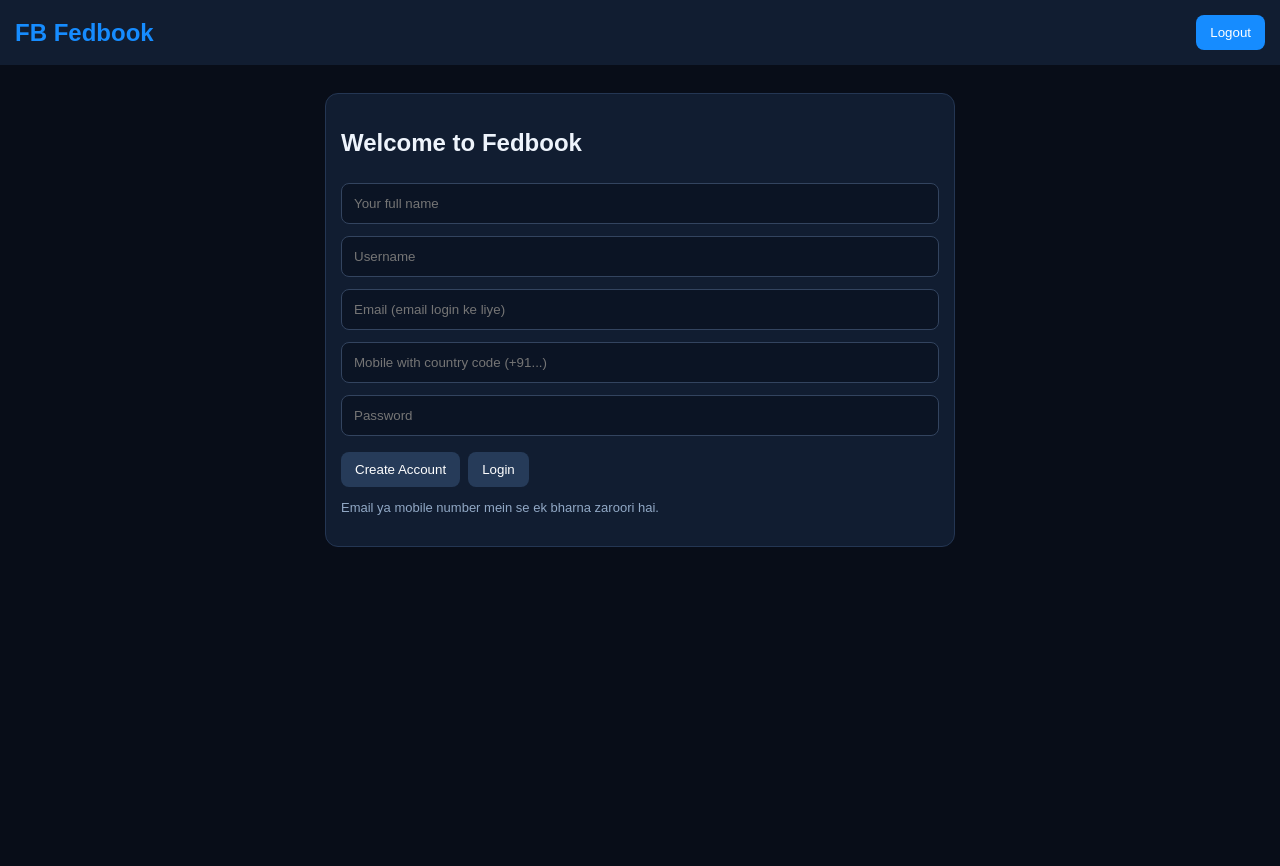
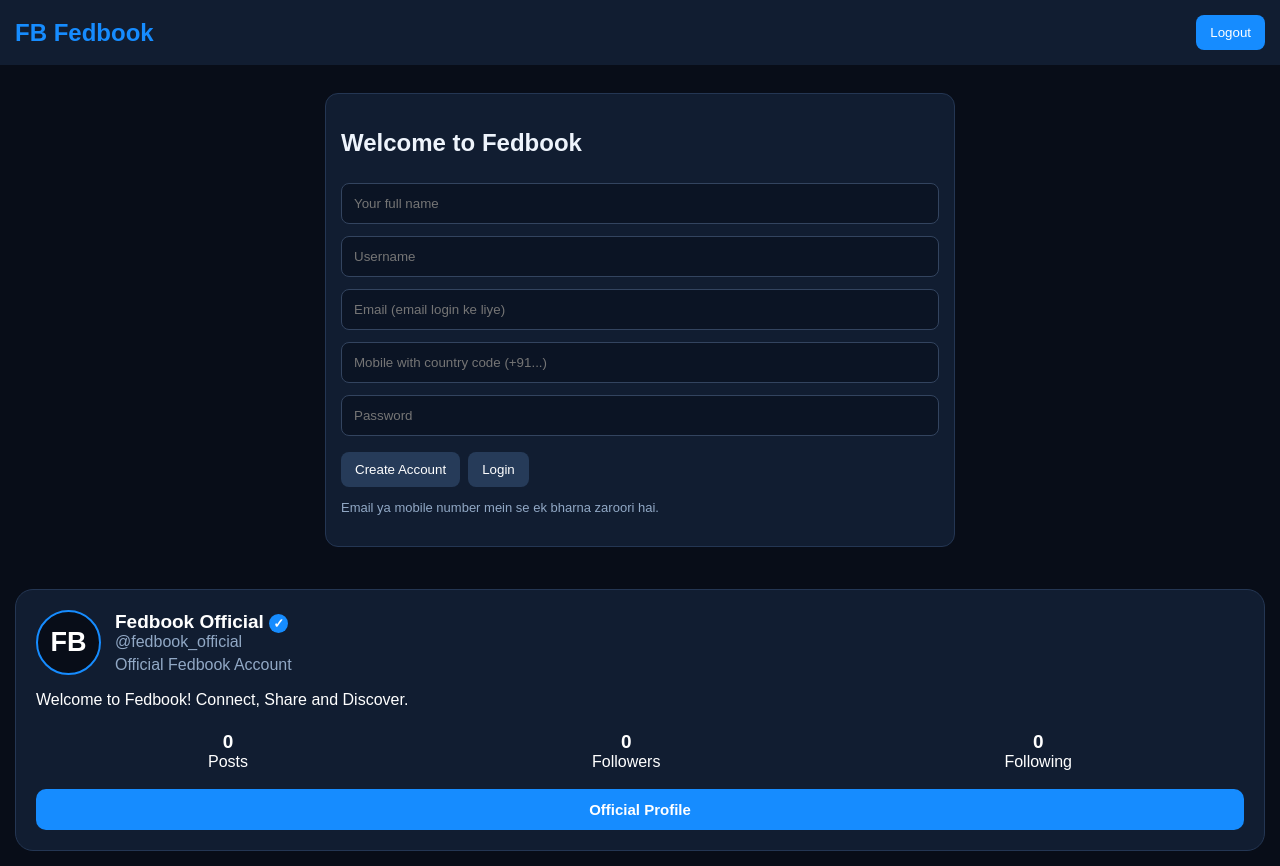
Before and after one commit to singhyash8045-jpg/fedbook, a plain HTML site: page index.html in a window 1280 px wide. Before the commit the page ends 800 px from the top, so only its background shows below. Drawn offline with nearby package versions, Linux system fonts and the light colour scheme.

Commit message:
Add official profile section to index.html

```diff
--- a/index.html
+++ b/index.html
@@ -374,6 +374,100 @@ async function logout(){
   await startApp();
  }
 })();
-</script>
+</script><!-- FEDBOOK OFFICIAL PROFILE -->
+<style>
+.official-profile {
+  background: #111d31;
+  border: 1px solid #243653;
+  border-radius: 18px;
+  padding: 20px;
+  margin: 15px;
+  color: white;
+  font-family: Arial, sans-serif;
+}
+.official-top {
+  display: flex;
+  align-items: center;
+  gap: 14px;
+}
+.official-logo {
+  width: 65px;
+  height: 65px;
+  border-radius: 50%;
+  background: #080d18;
+  border: 2px solid #168cff;
+  display: flex;
+  align-items: center;
+  justify-content: center;
+  font-size: 27px;
+  font-weight: bold;
+  color: white;
+}
+.official-name {
+  font-size: 19px;
+  font-weight: bold;
+}
+.blue-tick {
+  display: inline-flex;
+  background: #168cff;
+  color: white;
+  border-radius: 50%;
+  width: 19px;
+  height: 19px;
+  align-items: center;
+  justify-content: center;
+  font-size: 13px;
+}
+.official-stats {
+  display: flex;
+  justify-content: space-around;
+  margin-top: 22px;
+  text-align: center;
+}
+.official-stats strong {
+  display: block;
+  font-size: 19px;
+}
+.official-follow {
+  width: 100%;
+  margin-top: 18px;
+  padding: 12px;
+  background: #168cff;
+  color: white;
+  border: 0;
+  border-radius: 10px;
+  font-weight: bold;
+  font-size: 15px;
+}
+</style>
+
+<div class="official-profile">
+  <div class="official-top">
+    <div class="official-logo">FB</div>
+    <div>
+      <div class="official-name">
+        Fedbook Official
+        <span class="blue-tick">✓</span>
+      </div>
+      <div style="color:#91a8c5">@fedbook_official</div>
+      <div style="color:#91a8c5;margin-top:5px">
+        Official Fedbook Account
+      </div>
+    </div>
+  </div>
+
+  <p>Welcome to Fedbook! Connect, Share and Discover.</p>
+
+  <div class="official-stats">
+    <div><strong>0</strong>Posts</div>
+    <div><strong>0</strong>Followers</div>
+    <div><strong>0</strong>Following</div>
+  </div>
+
+  <button class="official-follow"
+    onclick="alert('Fedbook Official')">
+    Official Profile
+  </button>
+</div>
 </body>
 </html>
```
